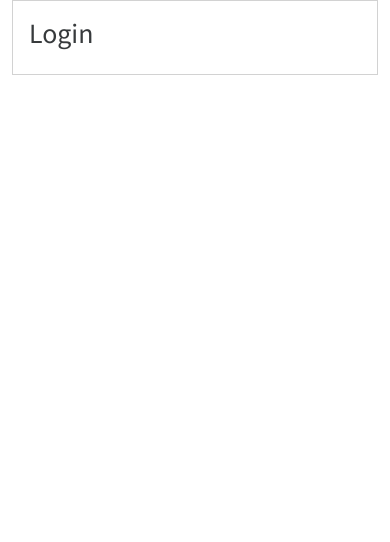
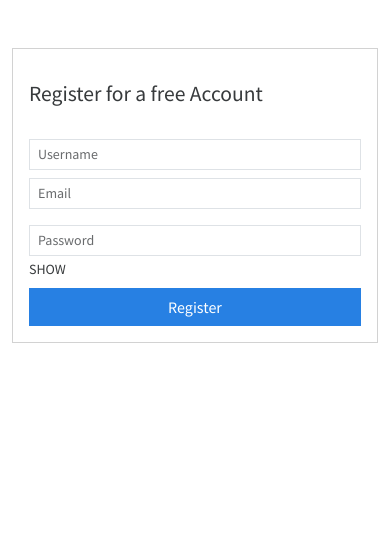
Before and after one commit to Sinan-codes/Expense-Tracker, a Django app: template expenses_website/expenses_website/templates/authentication/register.html in a window 390 px wide. Shown: the top 542 px of the page. Run offline with Django 5.2, Linux system fonts and the light colour scheme; the template is opened without the code that fills it, so the values that code supplies are empty; some libraries are stand-ins or nearby versions.

Commit message:
Basic design of register page

```diff
--- a/expenses_website/expenses_website/templates/authentication/register.html
+++ b/expenses_website/expenses_website/templates/authentication/register.html
@@ -1,9 +1,56 @@
 {% extends "base_auth.html" %} {% block content %}
 
-<div class="card">
-  <div class="card-body">
-    <h1>Login</h1>
+<div class="row">
+  <div class="col-md-4"></div>
+  <div class="col-md-4">
+    <div class="card mt-5">
+
+
+      <div class="card-body">
+
+        <div class="card-title py-3">
+            <h4>Register for a free Account</h4>
+        </div>
+
+        <form action="" method="post">
+          <div class="form-group">
+            <input
+              type="text"
+              name="username"
+              placeholder="Username"
+              id="usernameField"
+              class="form-control form-control-sm"
+            />
+          </div>
+
+          <div class="form-group py-2">
+            <input
+              type="email"
+              name="email"
+              placeholder="Email"
+              id="emailField"
+              class="form-control form-control-sm"
+            />
+          </div>
+
+          <div class="form-group py-2">
+            <input
+              type="password"
+              name="password"
+              placeholder="Password"
+              id="passwordField"
+              class="form-control form-control-sm"
+            />
+            <small class="float-right py-5">SHOW</small>
+          </div>
+            <input type="submit" value="Register" class="btn btn-block btn-primary w-100" />
+
+        </form>
+     </div>
+      </div>
+    </div>
   </div>
+  <div class="col-md-4"></div>
 </div>
 
-{% endblock %}
+{% endblock content %}
--- a/expenses_website/expenses_website/templates/base_auth.html
+++ b/expenses_website/expenses_website/templates/base_auth.html
@@ -108,13 +108,7 @@
     <div class="container-fluid">
       <div class="row">
         <!-- MAIN CONTENT -->
-        <main class="col-md-12">
-          <div calss="col-md-3"></div>
-
-          <div calss="col-md-6">{% block content %} {% endblock %}</div>
-
-          <div calss="col-md-3"></div>
-        </main>
+        <main class="col-md-12">{% block content %} {% endblock %}</main>
       </div>
     </div>
 
```
